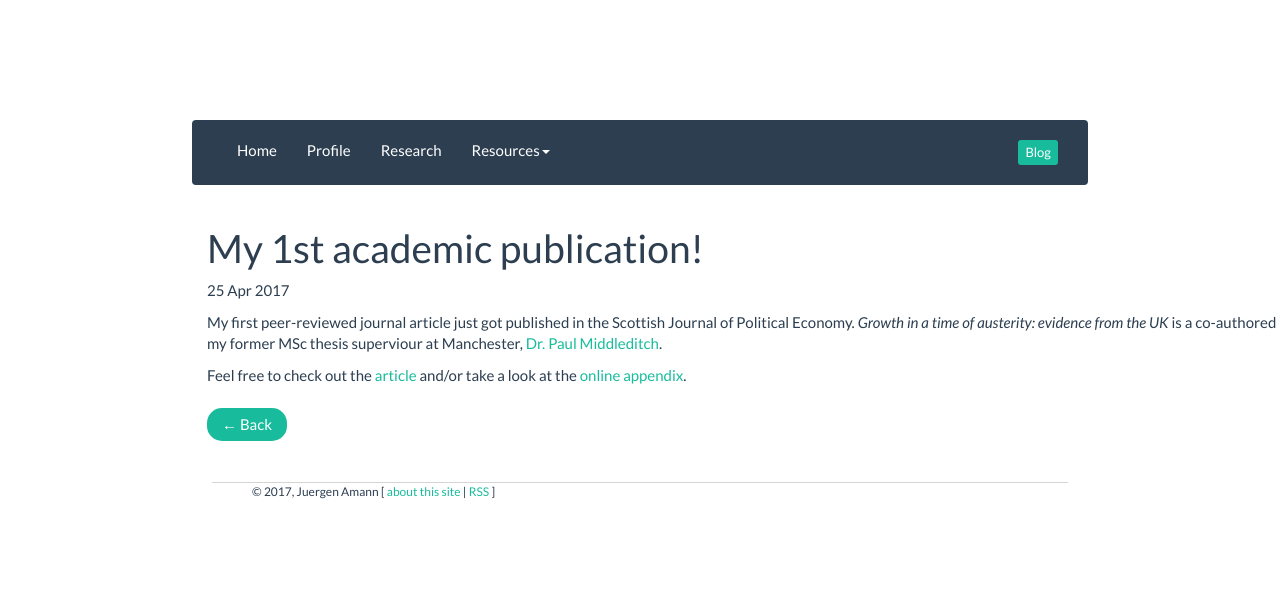
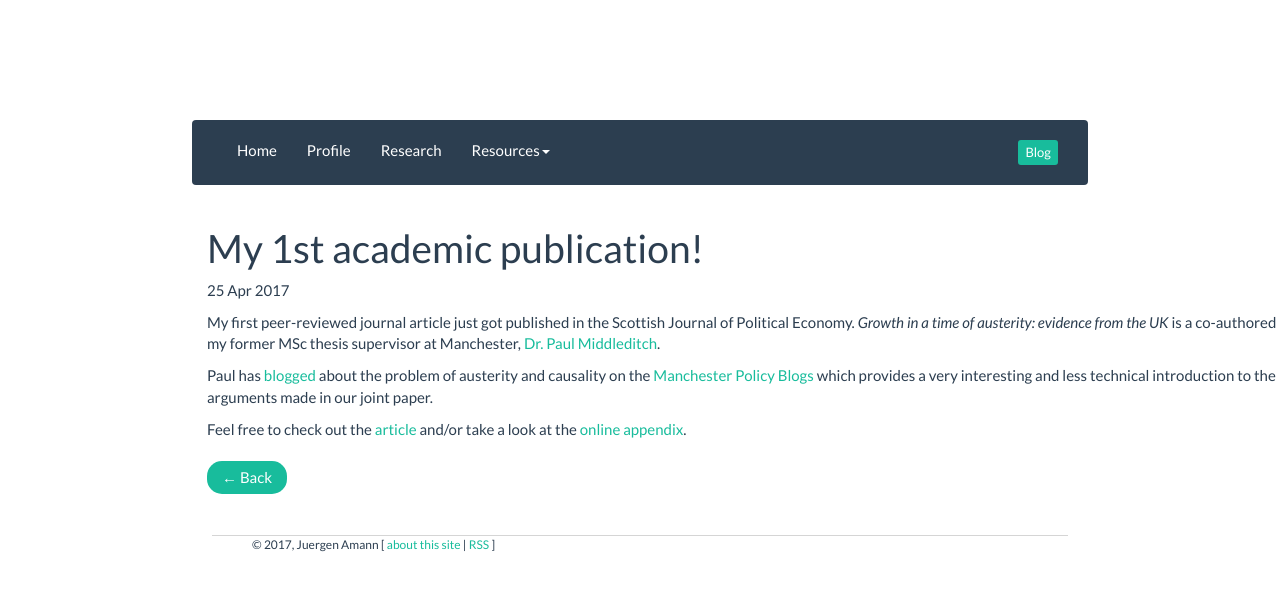
Before and after one commit to amannj/amannj.github.io, a Jekyll site: the page built from _posts/2017-04-25-great-news.md, in a window 1280 px wide. Shown: the top 591 px of the page. Built offline with Jekyll 4.4.1, drawn with Linux system fonts in a browser that asks for light colours; nearby versions of some CDN libraries.

Commit message:
blog entry updated

```diff
--- a/_layouts/default.html
+++ b/_layouts/default.html
@@ -34,9 +34,7 @@
         <li class="dropdown">
           <a href="#" class="dropdown-toggle" data-toggle="dropdown" role="button" aria-expanded="false">Resources<span class="caret"></span></a>
           <ul class="dropdown-menu" role="menu">
-            <li class="disabled"><a href="#">Code</a></li>
-            <li class="divider"></li>
-            <li class="disabled"><a href="#">Data</a></li>
+            <li class="disabled"><a href="#">coming soon</a></li>
           </ul>
         </li>
       </ul>
--- a/_posts/2017-04-25-great-news.md
+++ b/_posts/2017-04-25-great-news.md
@@ -4,7 +4,10 @@ title: "My 1st academic publication!"
 date: 2017-04-25
 ---
 
-My first peer-reviewed journal article just got published in the Scottish Journal of Political Economy. *Growth in a time of austerity: evidence from the UK* is a co-authored piece with my former MSc thesis superviour at Manchester,
+My first peer-reviewed journal article just got published in the Scottish Journal of Political Economy. *Growth in a time of austerity: evidence from the UK* is a co-authored piece with my former MSc thesis supervisor at Manchester,
 <a href="https://www.research.manchester.ac.uk/portal/paul.middleditch.html" target="_blank">Dr. Paul Middleditch</a>.
 
+Paul has  <a href="http://blog.policy.manchester.ac.uk/posts/2017/01/austerity-and-the-mere-problem-of-causality/" target="_blank">blogged</a> about the problem of austerity and causality on the <a href="http://blog.policy.manchester.ac.uk/" target="_blank">Manchester Policy Blogs</a> which provides a very interesting and less technical introduction to the arguments made in our joint paper.
+
+
 Feel free to check out the <a href="http://onlinelibrary.wiley.com/doi/10.1111/sjpe.12132/abstract" target="_blank">article</a> and/or take a look at the <a href="https://amannj.github.io/research/appendices/Growth-in-a-Time-of-Austerity/OnlineAppendix.html" target="_blank">online appendix</a>.
```
